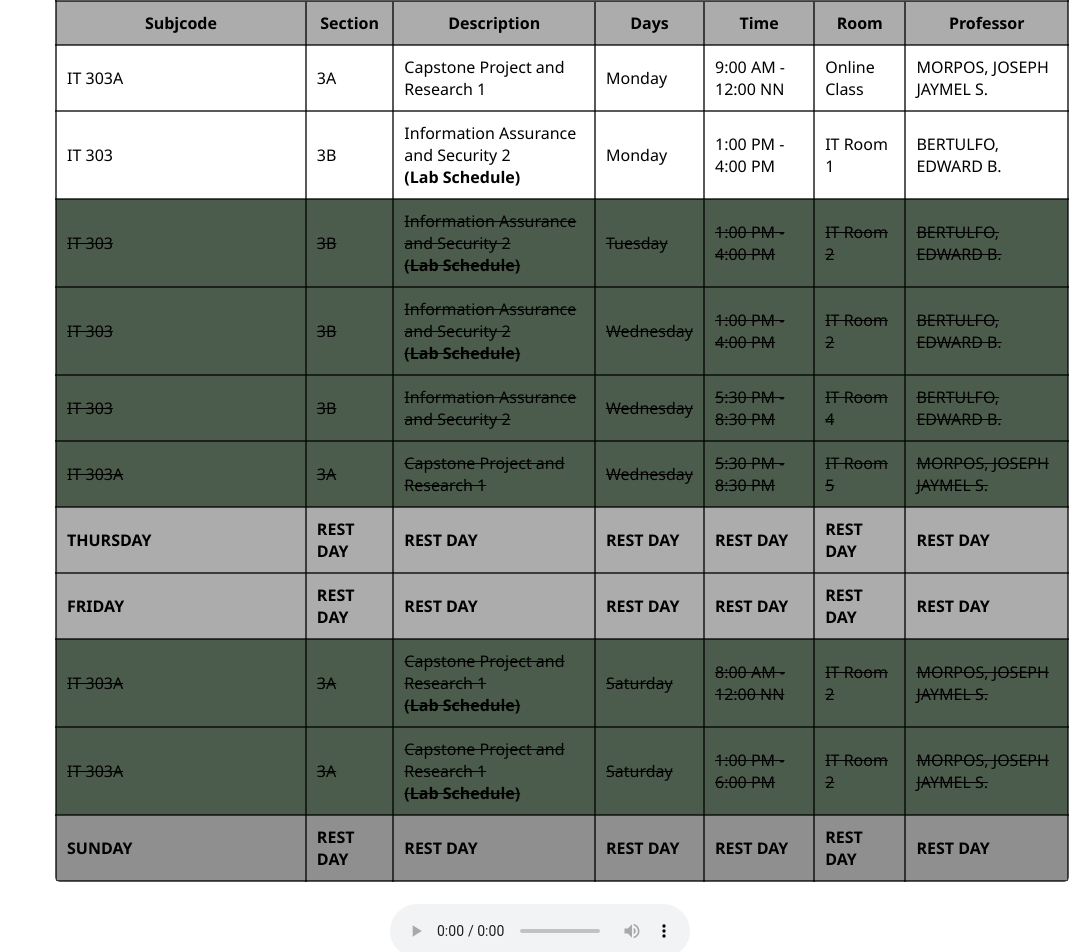
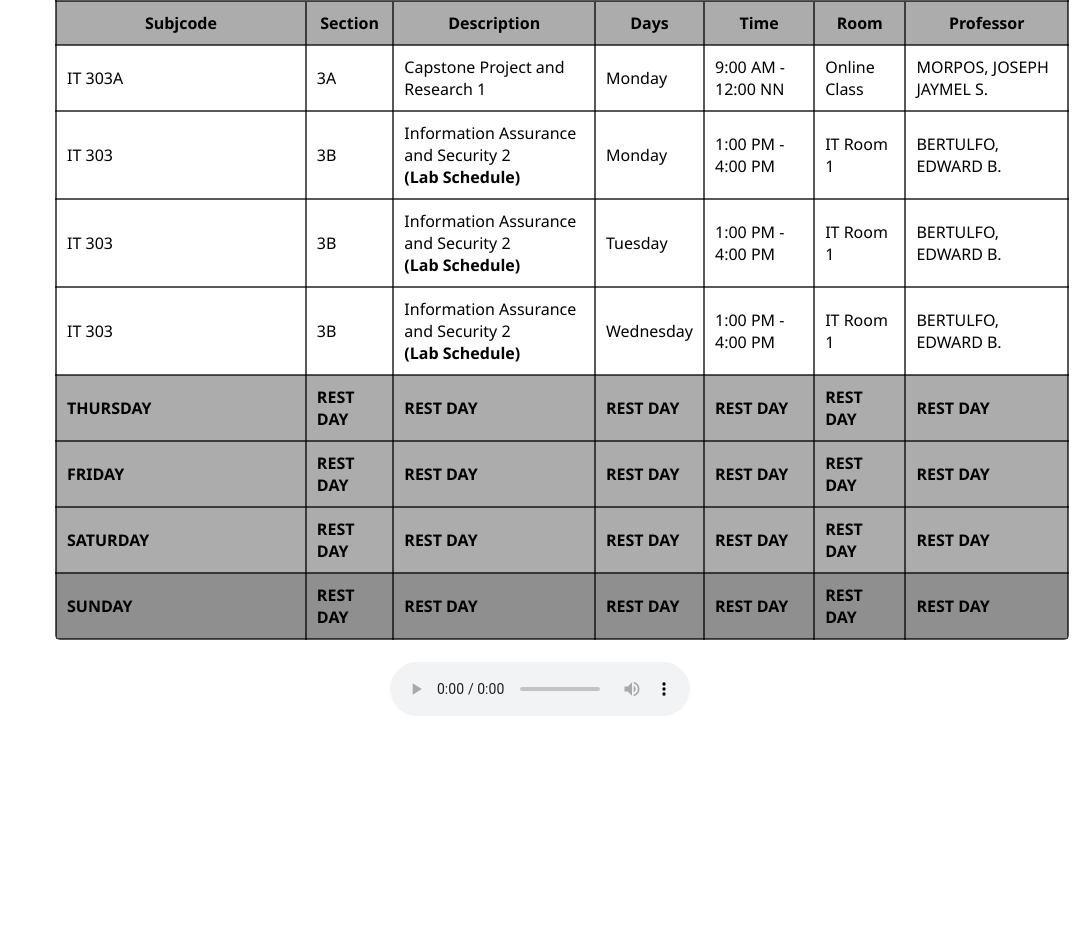
Before and after one commit to FoowsIsBack/Class_schedule3B, a React (Vite) app: page / in a window 1280 px wide. Shown: the part 339-1291 px from the top of the page, without its empty margins (203-1280 px from the left). After the commit the page ends 1068 px from the top, so only its background shows below. Built offline with nearby package versions, Linux system fonts and the light colour scheme.

Commit message:
new schedule

```diff
--- a/src/Schedule.jsx
+++ b/src/Schedule.jsx
@@ -67,44 +67,24 @@ function Schedule() {
             <td>BERTULFO, EDWARD B.</td>
           </tr>
 
-          <tr className="finish_sub">
+          <tr className="klase">
             <td>IT 303</td>
             <td>3B</td>
             <td>Information Assurance and Security 2 <br /> <strong>(Lab Schedule)</strong></td>
             <td>Tuesday</td>
             <td>1:00 PM - 4:00 PM</td>
-            <td>IT Room 2</td>
+            <td>IT Room 1</td>
             <td>BERTULFO, EDWARD B.</td>
           </tr>
 
-          <tr className="finish_sub">
+          <tr className="klase">
             <td>IT 303</td>
             <td>3B</td>
             <td>Information Assurance and Security 2 <br /> <strong>(Lab Schedule)</strong></td>
             <td>Wednesday</td>
             <td>1:00 PM - 4:00 PM</td>
-            <td>IT Room 2</td>
+            <td>IT Room 1</td>
             <td>BERTULFO, EDWARD B.</td>
-          </tr>
-
-          <tr className="finish_sub">
-            <td>IT 303</td>
-            <td>3B</td>
-            <td>Information Assurance and Security 2</td>
-            <td>Wednesday</td>
-            <td>5:30 PM - 8:30 PM</td>
-            <td>IT Room 4</td>
-            <td>BERTULFO, EDWARD B.</td>
-          </tr>
-
-          <tr className="finish_sub">
-            <td>IT 303A</td>
-            <td>3A</td>
-            <td>Capstone Project and Research 1</td>
-            <td>Wednesday</td>
-            <td>5:30 PM - 8:30 PM</td>
-            <td>IT Room 5</td>
-            <td>MORPOS, JOSEPH JAYMEL S.</td>
           </tr>
 
           <tr>
@@ -127,24 +107,14 @@ function Schedule() {
             <td className="rest_day"><b>REST DAY</b></td>
           </tr>
 
-          <tr className="finish_sub">
-            <td>IT 303A</td>
-            <td>3A</td>
-            <td>Capstone Project and Research 1 <br /> <strong>(Lab Schedule)</strong></td>
-            <td>Saturday</td>
-            <td>8:00 AM - 12:00 NN</td>
-            <td>IT Room 2</td>
-            <td>MORPOS, JOSEPH JAYMEL S.</td>
-          </tr>
-
-          <tr className="finish_sub">
-            <td>IT 303A</td>
-            <td>3A</td>
-            <td>Capstone Project and Research 1 <br /> <strong>(Lab Schedule)</strong></td>
-            <td>Saturday</td>
-            <td>1:00 PM - 6:00 PM</td>
-            <td>IT Room 2</td>
-            <td>MORPOS, JOSEPH JAYMEL S.</td>
+          <tr>
+            <td className="rest_day"><b>SATURDAY</b></td>
+            <td className="rest_day"><b>REST DAY</b></td>
+            <td className="rest_day"><b>REST DAY</b></td>
+            <td className="rest_day"><b>REST DAY</b></td>
+            <td className="rest_day"><b>REST DAY</b></td>
+            <td className="rest_day"><b>REST DAY</b></td>
+            <td className="rest_day"><b>REST DAY</b></td>
           </tr>
 
           <tr className="rest_day">
```
